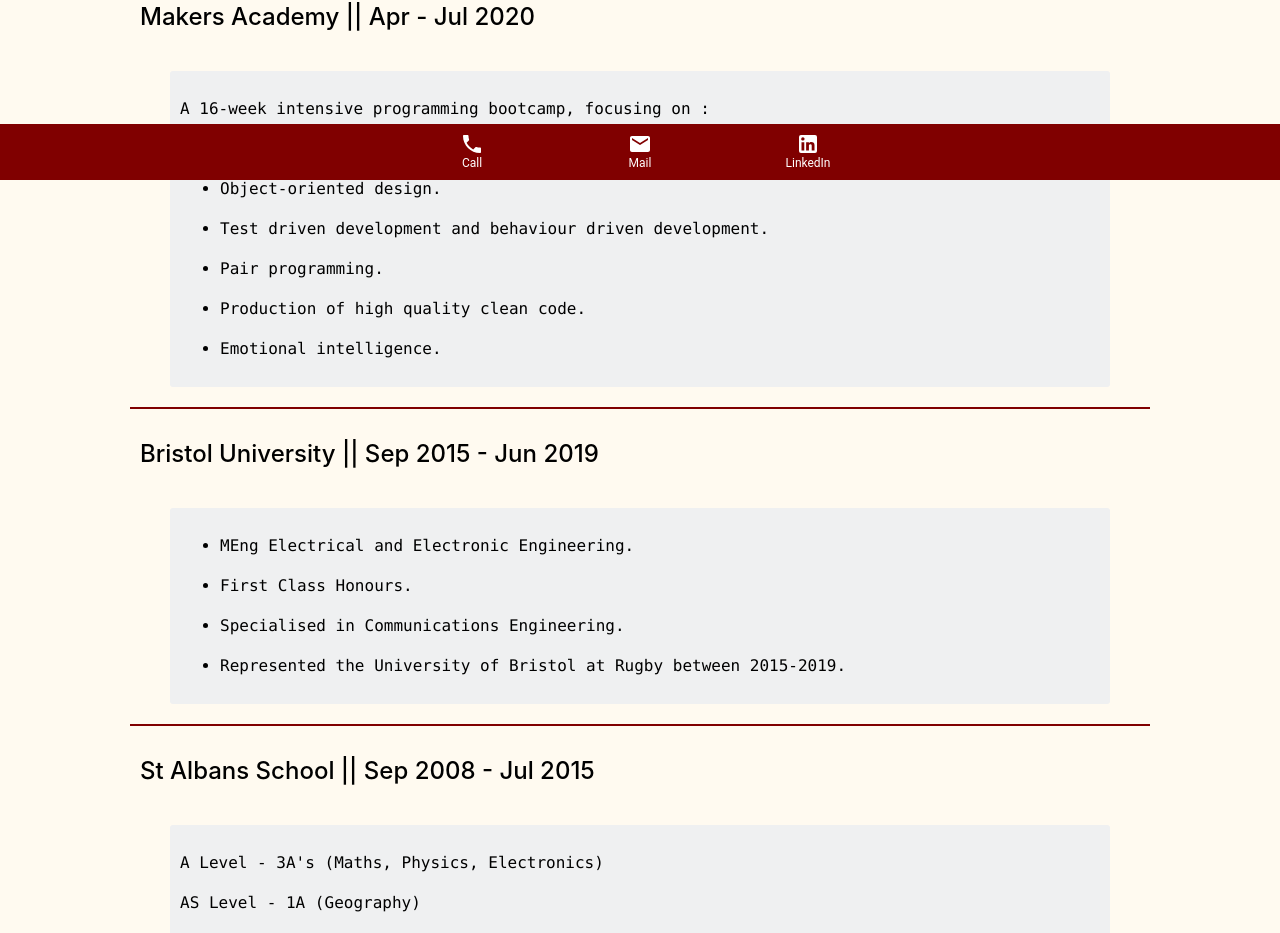
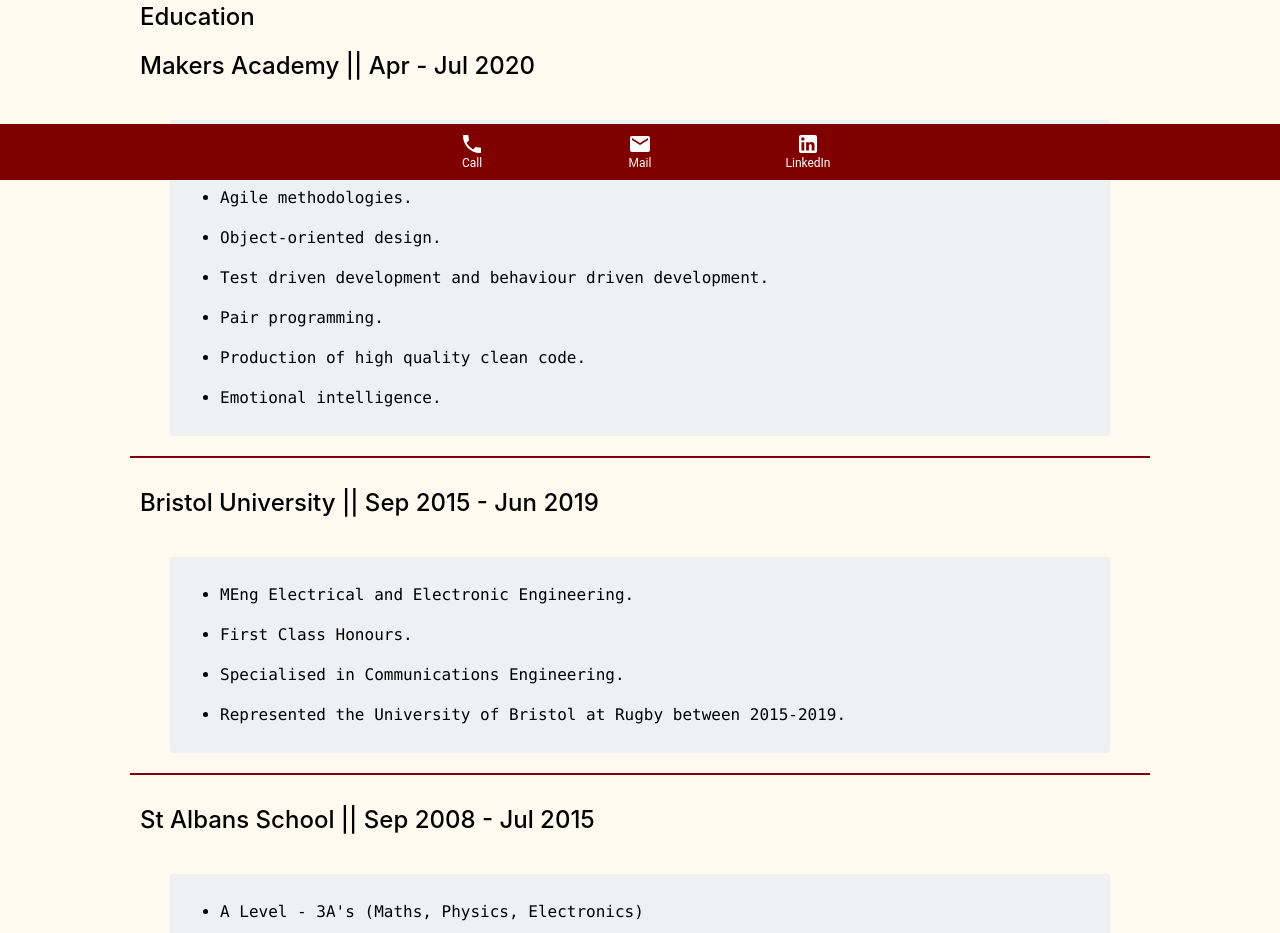
Before and after one commit to perrinjack/portfolio, a React (Create React App) app: page / in a window 1280 px wide. Shown: the part 620-1553 px from the top of the page. Built offline with nearby package versions, Linux system fonts and the light colour scheme; the HTML template or start-up script is replaced by a standard one.

Commit message:
Section Title heading added & MD bullet points

```diff
--- a/src/App.tsx
+++ b/src/App.tsx
@@ -33,6 +33,7 @@
                 summary={
                   'A 16-week intensive programming bootcamp, focusing on : \n\n* Agile methodologies.\n\n* Object-oriented design.\n\n* Test driven development and behaviour driven development.\n\n* Pair programming.\n\n* Production of high quality clean code.\n\n* Emotional intelligence.'
                 }
+                sectionTitle={'Education'}
               />
               <Experience
                 title="Bristol University || Sep 2015 - Jun 2019"
@@ -43,7 +44,7 @@
               <Experience
                 title="St Albans School || Sep 2008 - Jul 2015"
                 summary={
-                  "A Level - 3A's (Maths, Physics, Electronics)  \n\nAS Level - 1A (Geography)  \n\nGCSE - 7A*'s (Maths, Biology, Chemistry, Physics, Geography, English Literature, English Language) & 3A's (French, Latin, Electronics)"
+                  "* A Level - 3A's (Maths, Physics, Electronics)  \n\n* AS Level - 1A (Geography)  \n\n* GCSE - 7A*'s (Maths, Biology, Chemistry, Physics, Geography, English Literature, English Language) & 3A's (French, Latin, Electronics)"
                 }
               />
             </div>
--- a/src/components/experience.tsx
+++ b/src/components/experience.tsx
@@ -6,9 +6,24 @@
   data?: string;
   title: string;
   summary: string;
+  sectionTitle?: string;
 };
 
-const Experience = ({ data, title, summary }: EmployerCardProps) => {
+const Experience = ({
+  data,
+  title,
+  summary,
+  sectionTitle,
+}: EmployerCardProps) => {
+  if (sectionTitle) {
+    return (
+      <div className="experience">
+        <div className="experience-title">{sectionTitle}</div>
+        <div className="experience-title">{title}</div>
+        <ReactMarkdown className="code-block" source={summary} />
+      </div>
+    );
+  }
   return (
     <div className="experience">
       <div className="experience-title">{title}</div>
```
